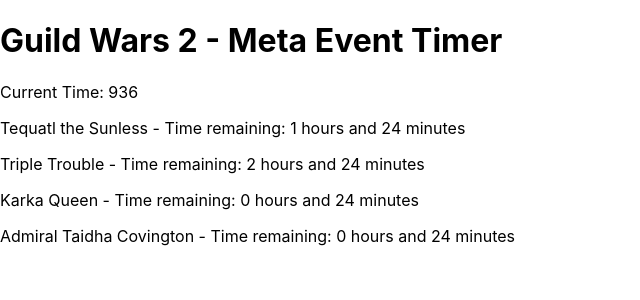
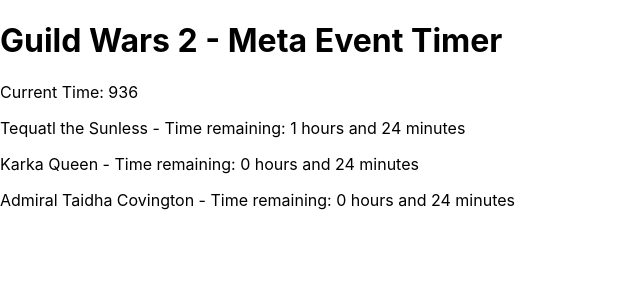
Before and after one commit to arvindmehairjan/gw2-event-timer, a React (Create React App) app in the folder gw2-event-timer/: page / in a window 1280 px wide. Shown: the top 300 px of the page, without its empty margins (0-640 px from the left). Built offline with nearby package versions, Linux system fonts and the light colour scheme.

Commit message:
Filter out and show only 2 hours

```diff
--- a/gw2-event-timer/src/App.js
+++ b/gw2-event-timer/src/App.js
@@ -9,35 +9,33 @@
   // Access the "Core Tyria" array
   const coreTyriaArray = jsonData['Core Tyria'];
 
-  const findClosestBosses = () => {
-    let closestBosses = [];
+  const findUpcomingBosses = () => {
+    let upcomingBosses = [];
 
     coreTyriaArray.forEach(entry => {
-      let closestBoss = null;
-      let minTimeDiff = Infinity;
+      let upcomingEvents = [];
 
       entry.spawnTimer.forEach(eventTime => {
         const [hours, minutes] = eventTime.split(':').map(Number);
         const eventTimeInMinutes = hours * 60 + minutes;
         const timeDiff = eventTimeInMinutes - currentTime;
 
-        // Check if the event is in the future and closer than the current closest event
-        if (timeDiff >= 0 && timeDiff < minTimeDiff) {
-          minTimeDiff = timeDiff;
-          closestBoss = {
+        // Check if the event is upcoming within the next two hours
+        if (timeDiff >= 0 && timeDiff <= 120) {
+          upcomingEvents.push({
             bossName: entry.bossName,
             timeRemaining: timeDiff
-          };
+          });
         }
       });
 
-      closestBosses.push(closestBoss);
+      upcomingBosses = upcomingBosses.concat(upcomingEvents);
     });
 
-    return closestBosses;
+    return upcomingBosses;
   };
 
-  const closestBosses = findClosestBosses();
+  const upcomingBosses = findUpcomingBosses();
 
   const formatTime = (time) => {
     const hours = Math.floor(time / 60);
@@ -49,15 +47,15 @@
     <div className="App">
       <h1>Guild Wars 2 - Meta Event Timer</h1>
       <p>Current Time: {currentTime}</p>
-      {closestBosses.map((closestBoss, index) => (
-        closestBoss ? (
+      {upcomingBosses.length > 0 ? (
+        upcomingBosses.map((upcomingBoss, index) => (
           <p key={index}>
-             {closestBoss.bossName} - Time remaining: {formatTime(closestBoss.timeRemaining)}
+            {upcomingBoss.bossName} - Time remaining: {formatTime(upcomingBoss.timeRemaining)}
           </p>
-        ) : (
-          <p key={index}>No upcoming events for {coreTyriaArray[index].bossName}</p>
-        )
-      ))}
+        ))
+      ) : (
+        <p>No upcoming events within the next two hours</p>
+      )}
     </div>
   );
 };
```
